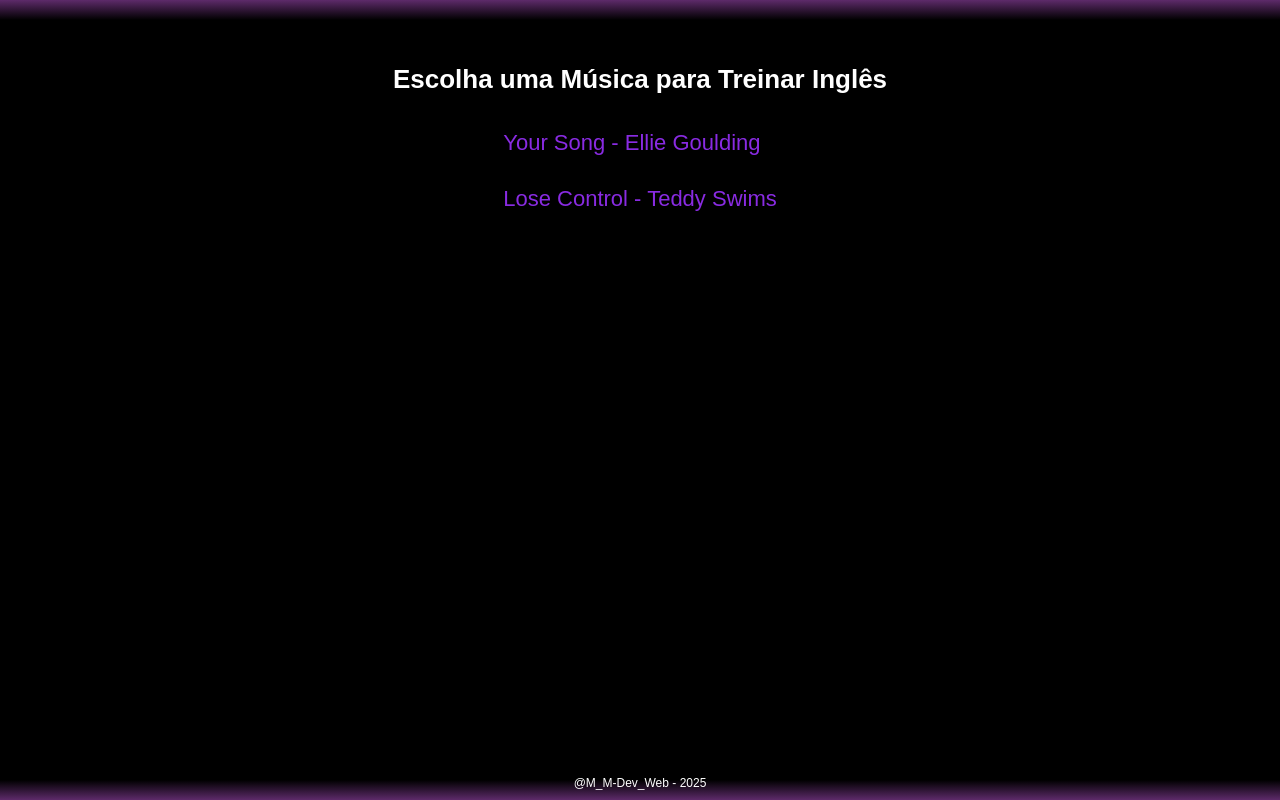
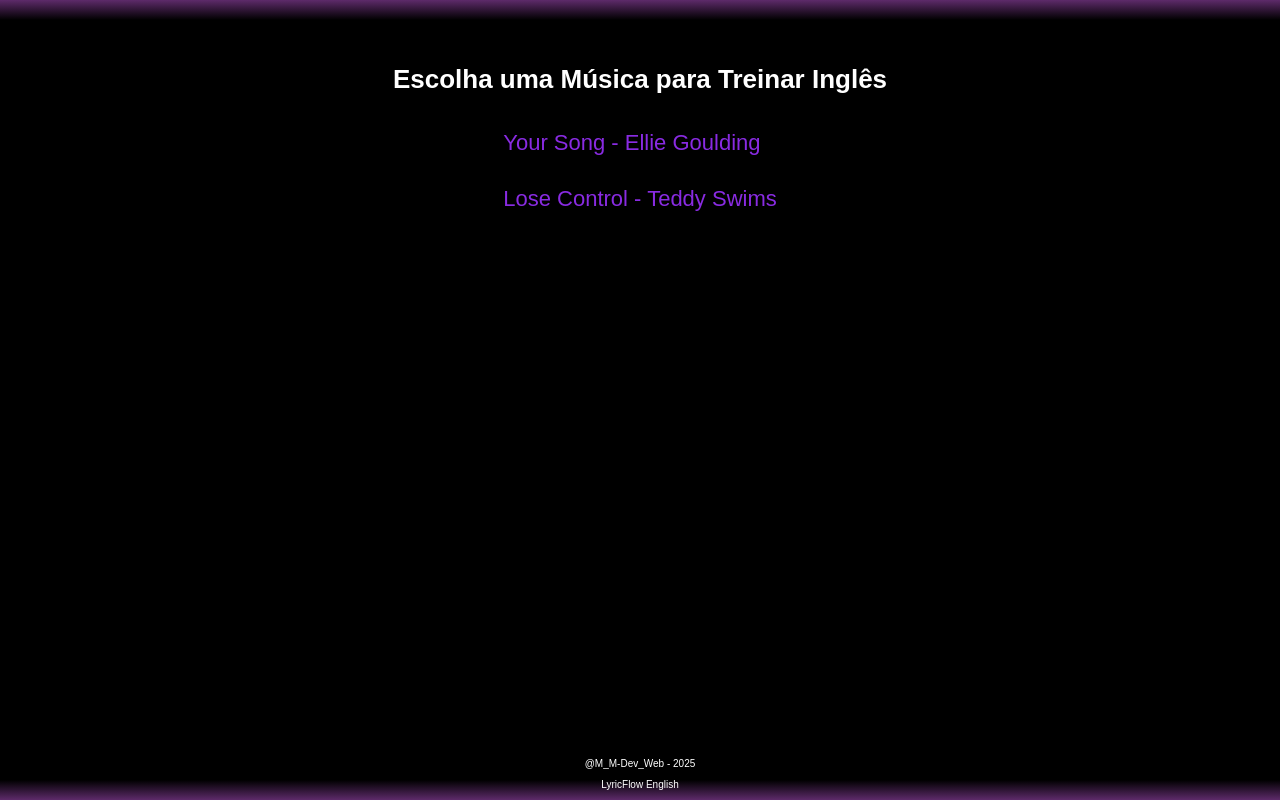
Before and after one commit to Marcia-Moreira/Portfolio_Proj_009-LyricFlow_English, a plain HTML site: page index.html in a window 1280 px wide. Drawn offline with Linux system fonts and the light colour scheme; no server answers; a web font is replaced by a local one.

```diff
--- a/css/styles.css
+++ b/css/styles.css
@@ -303,11 +303,12 @@
     display: flex;
     justify-content: center;
     align-items: center;
+    flex-direction: column;
     gap: 10px;
     padding: 10px;
     /* background-color: var(--color-BG-secundario); */
     color: var(--color-LETTER-secundario);
-    font-size: 12px;
+    font-size: 10px;
     position: fixed;
     bottom: 0;
     width: 100%;
--- a/index.html
+++ b/index.html
@@ -17,6 +17,7 @@
     </section>
     <footer class="footer">
         <p>@M_M-Dev_Web - 2025</p>
+        <p>LyricFlow English</p>
     </footer>
     <script src="./js/loadMusicList.js"></script>
 </body>
```
Also changed, not shown: player.html (+2 -2 lines).
